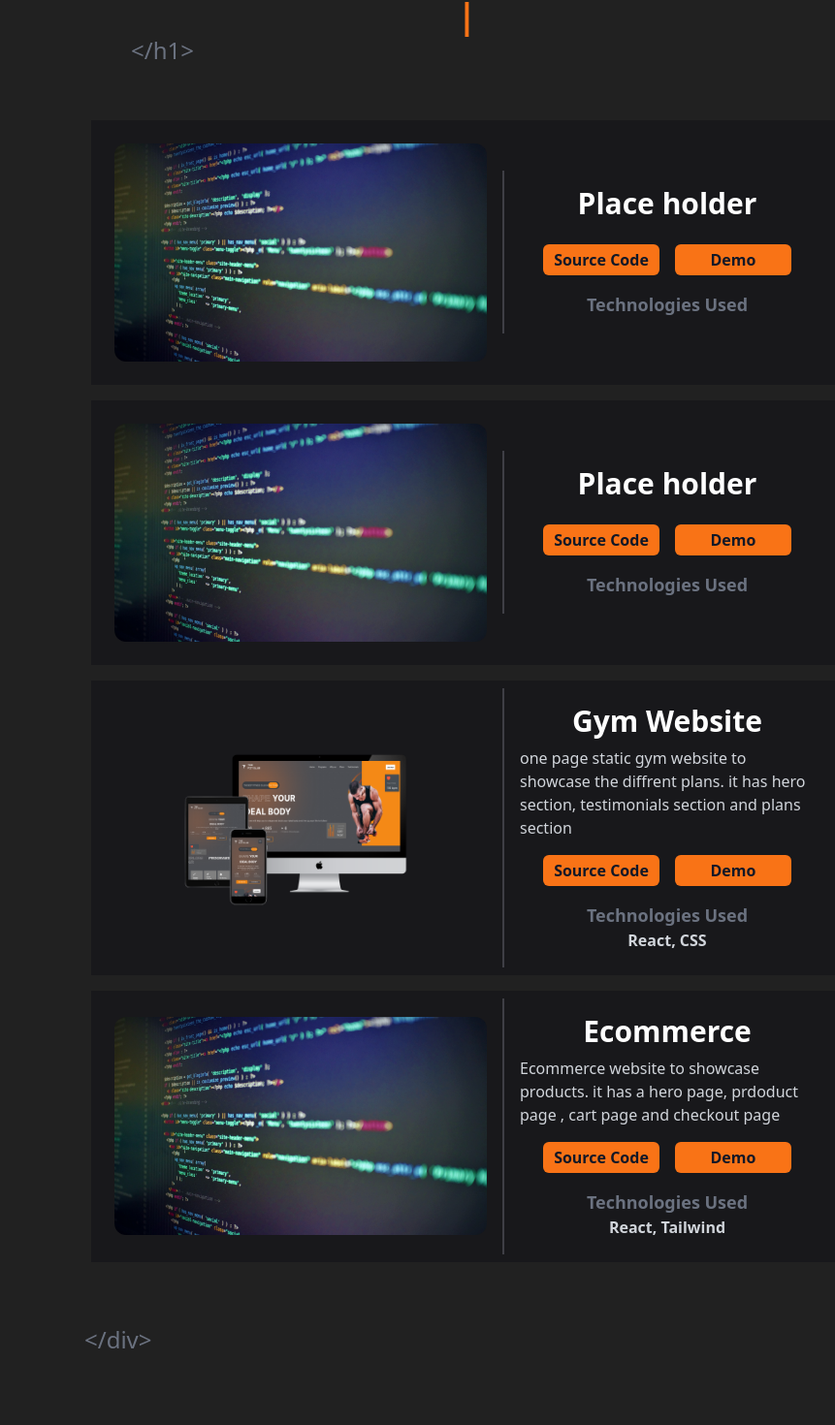
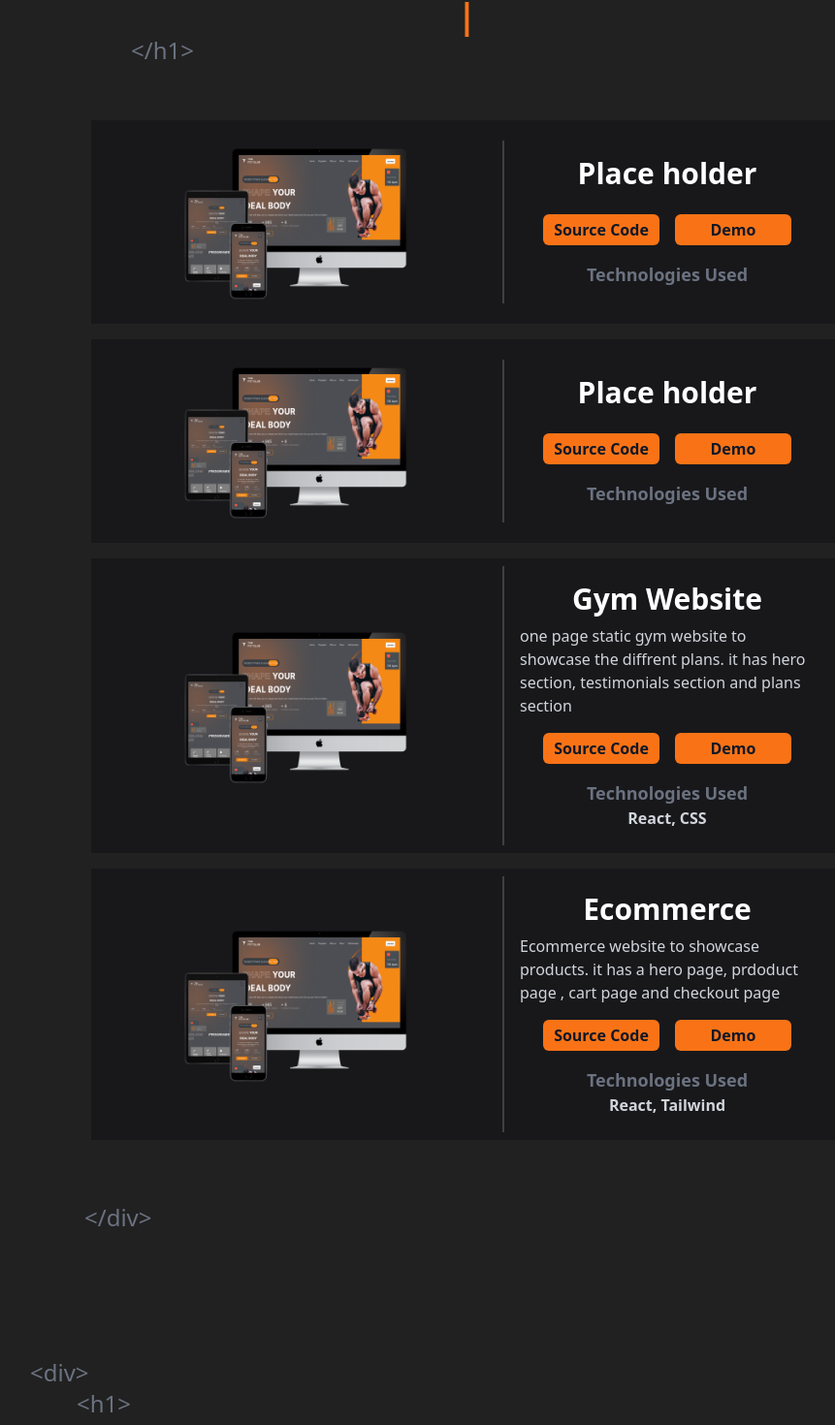
Before and after one commit to Masoud-M/My-Portfolio, a React (Vite) app: page / in a window 1280 px wide. Shown: the part 932-2402 px from the top of the page at 97% size, without its empty margins (193-1054 px from the left). Built offline with nearby package versions, Linux system fonts and the light colour scheme.

Commit message:
Update Projects.jsx

```diff
--- a/src/components/Projects.jsx
+++ b/src/components/Projects.jsx
@@ -36,7 +36,7 @@ const Projects = () => {
       <br />
       <div className="flex flex-col justify-center p-4 m-4  items-center gap-4">
         <ProjectItem
-          img={ProjectImg}
+          img={GymImg}
           title="Place holder"
           description=""
           techStack=""
@@ -44,7 +44,7 @@ const Projects = () => {
           demo="#"
         />
         <ProjectItem
-          img={ProjectImg}
+          img={GymImg}
           title="Place holder"
           description=""
           techStack=""
@@ -60,7 +60,7 @@ const Projects = () => {
           demo="#"
         />
         <ProjectItem
-          img={ProjectImg}
+          img={GymImg}
           title="Ecommerce"
           description="Ecommerce website to showcase products.
           it has a hero page, prdoduct page , cart page and checkout page"
```
